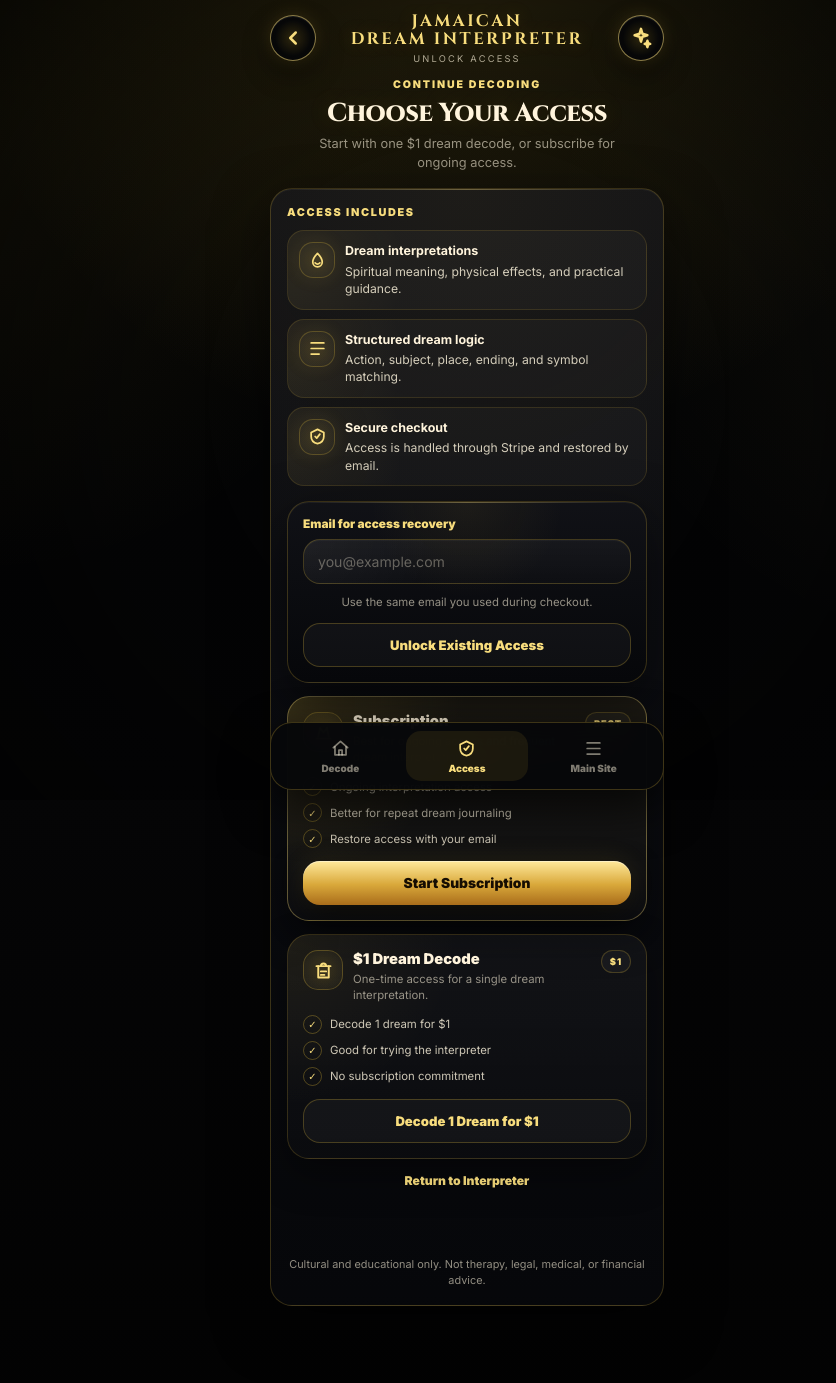
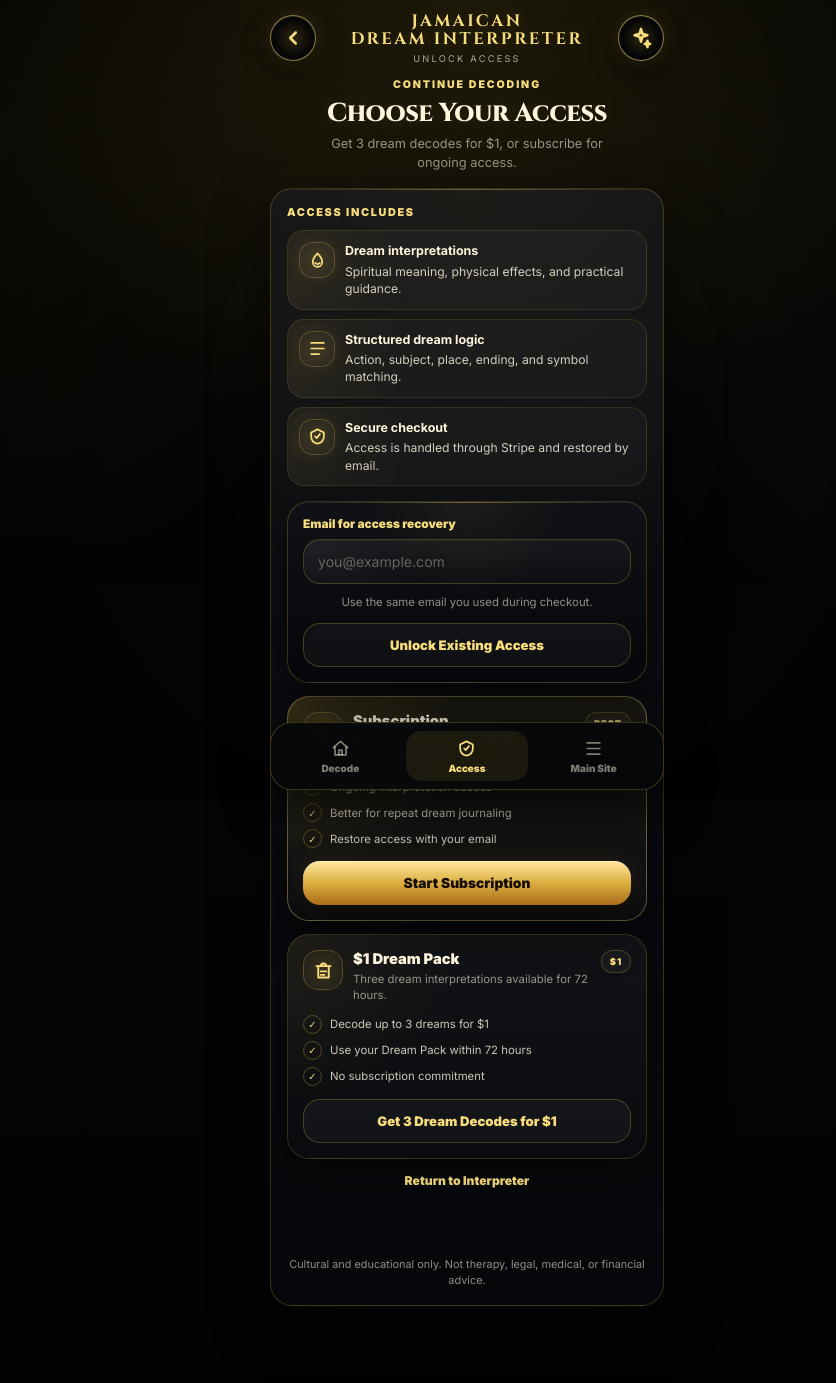
Before and after one commit to TinaMacSauce/dream-interpreter, a Flask app: template templates/upgrade.html in a window 1280 px wide. Shown: the top 1383 px of the page, without its empty margins (173-1009 px from the left). Run offline with Flask 3, Linux system fonts and the light colour scheme; the template is opened without the code that fills it, so the values that code supplies are empty; parts of the project's set-up code (start-up, migrations or seed data) failed here and were passed over.

Commit message:
Update pricing details for dream decoding options

```diff
--- a/templates/upgrade.html
+++ b/templates/upgrade.html
@@ -661,7 +661,7 @@ input::placeholder{
     <div class="kicker">Continue Decoding</div>
     <h2>Choose Your Access</h2>
     <p>
-      Start with one $1 dream decode, or subscribe for ongoing access.
+      Get 3 dream decodes for $1, or subscribe for ongoing access.
     </p>
   </section>
 
@@ -793,9 +793,9 @@ input::placeholder{
       </div>
 
       <div>
-            <h3 class="price-title">$1 Dream Decode</h3>
+        <h3 class="price-title">$1 Dream Pack</h3>
         <p class="price-sub">
-              One-time access for a single dream interpretation.
+          Three dream interpretations available for 72 hours.
         </p>
       </div>
     </div>
@@ -804,8 +804,8 @@ input::placeholder{
   </div>
 
   <ul class="price-list">
-        <li>Decode 1 dream for $1</li>
-        <li>Good for trying the interpreter</li>
+    <li>Decode up to 3 dreams for $1</li>
+    <li>Use your Dream Pack within 72 hours</li>
     <li>No subscription commitment</li>
   </ul>
 
@@ -819,7 +819,7 @@ input::placeholder{
     <input type="hidden" name="return" id="returnHiddenPack" value="" />
 
     <button class="btn-outline" type="submit" id="dreamPackBtn">
-          Decode 1 Dream for $1
+      Get 3 Dream Decodes for $1
     </button>
   </form>
 </div>
```
Lines whose indentation alone changed are shown as unchanged.
